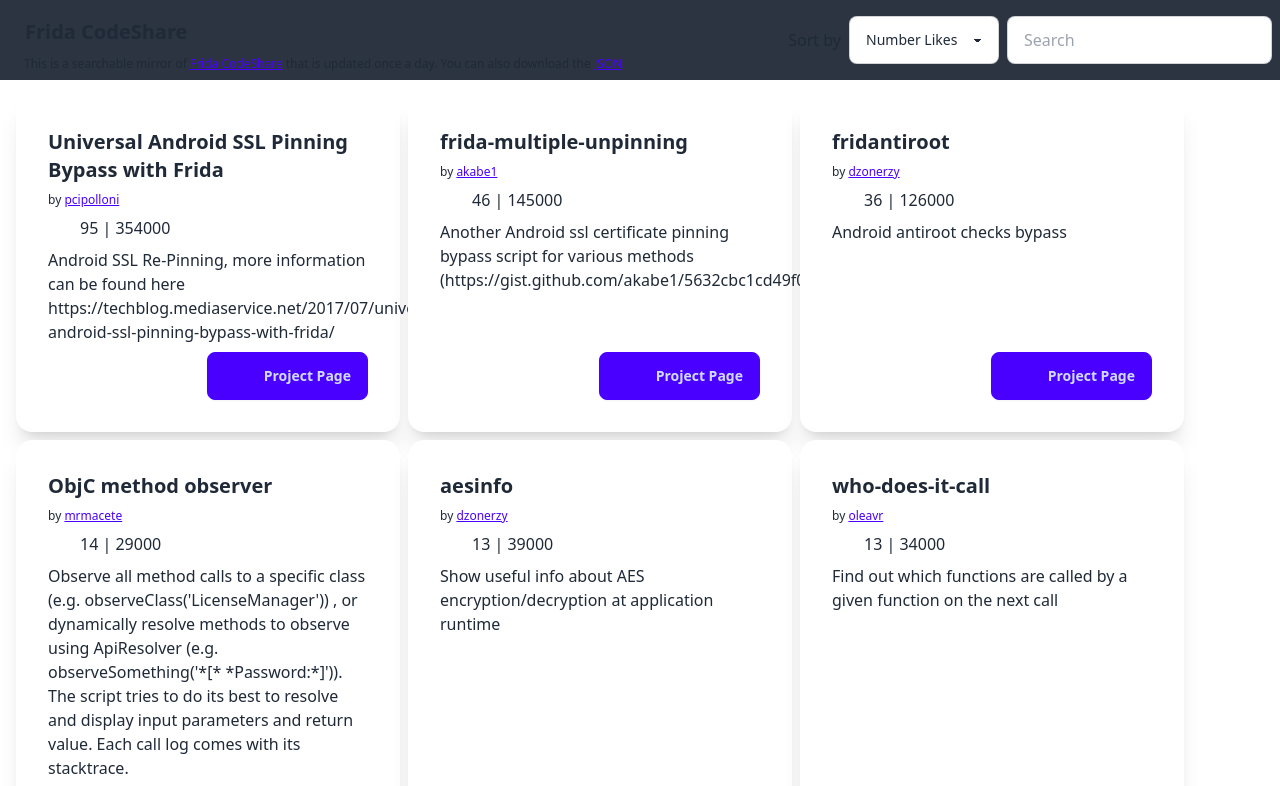
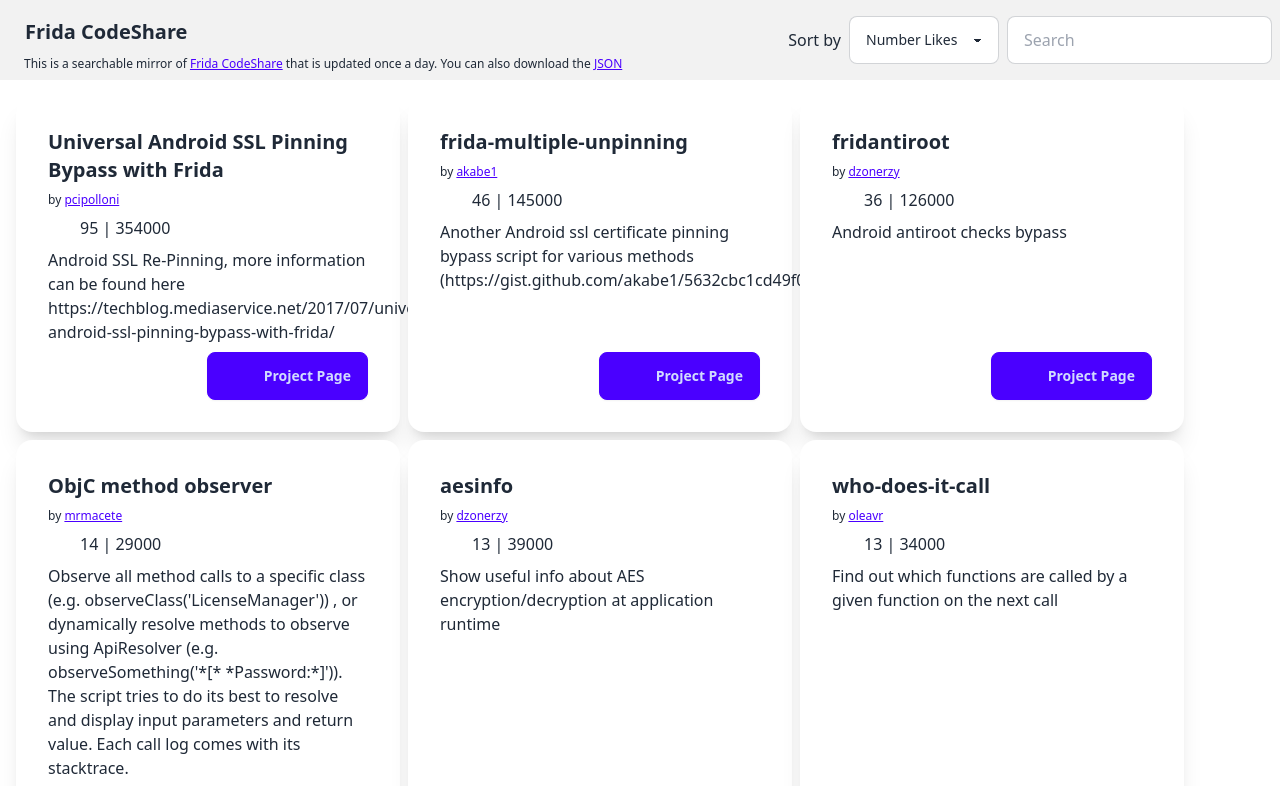
Before and after one commit to brocococonut/frida-codeshare, a React (Vite) app: page / in a window 1280 px wide. Shown: the top 786 px of the page. Built offline with nearby package versions, Linux system fonts and the light colour scheme.

Commit message:
slightly better heasder color

```diff
--- a/src/App.jsx
+++ b/src/App.jsx
@@ -42,7 +42,7 @@
 
   return (
     <>
-      <header className='navbar bg-base-100 sticky top-0 bg-neutral z-50'>
+      <header className='navbar bg-base-200 sticky top-0 z-50'>
         <div className='flex flex-col items-start flex-1'>
           <a className='btn btn-ghost text-xl' href=''>Frida CodeShare</a>
           <p className='text-xs ml-4'>This is a searchable mirror of <a className='btn-link' href='https://codeshare.frida.re/browse'>Frida CodeShare</a> that is updated once a day. You can also download the <a className='btn-link' href='codeshare.json'>JSON</a></p>
```
